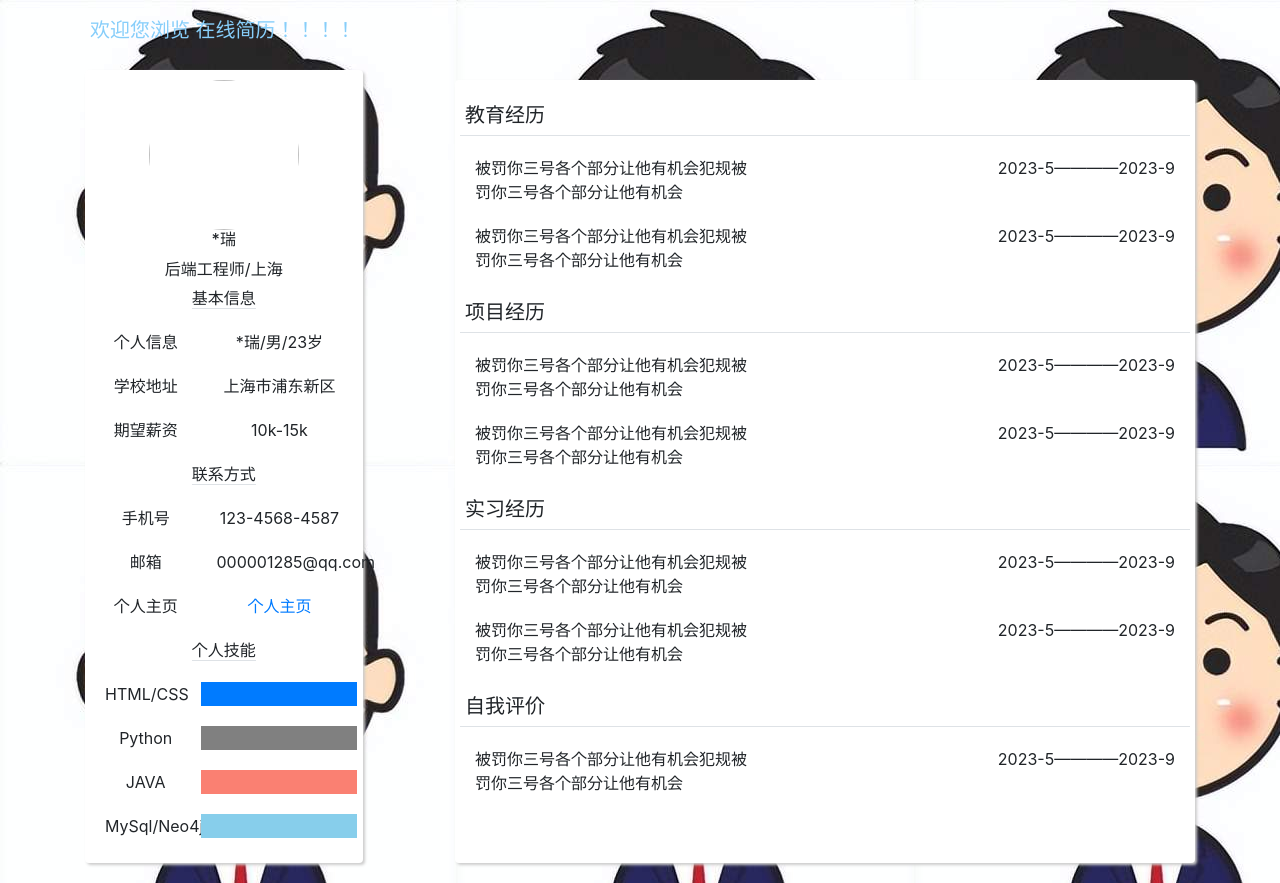
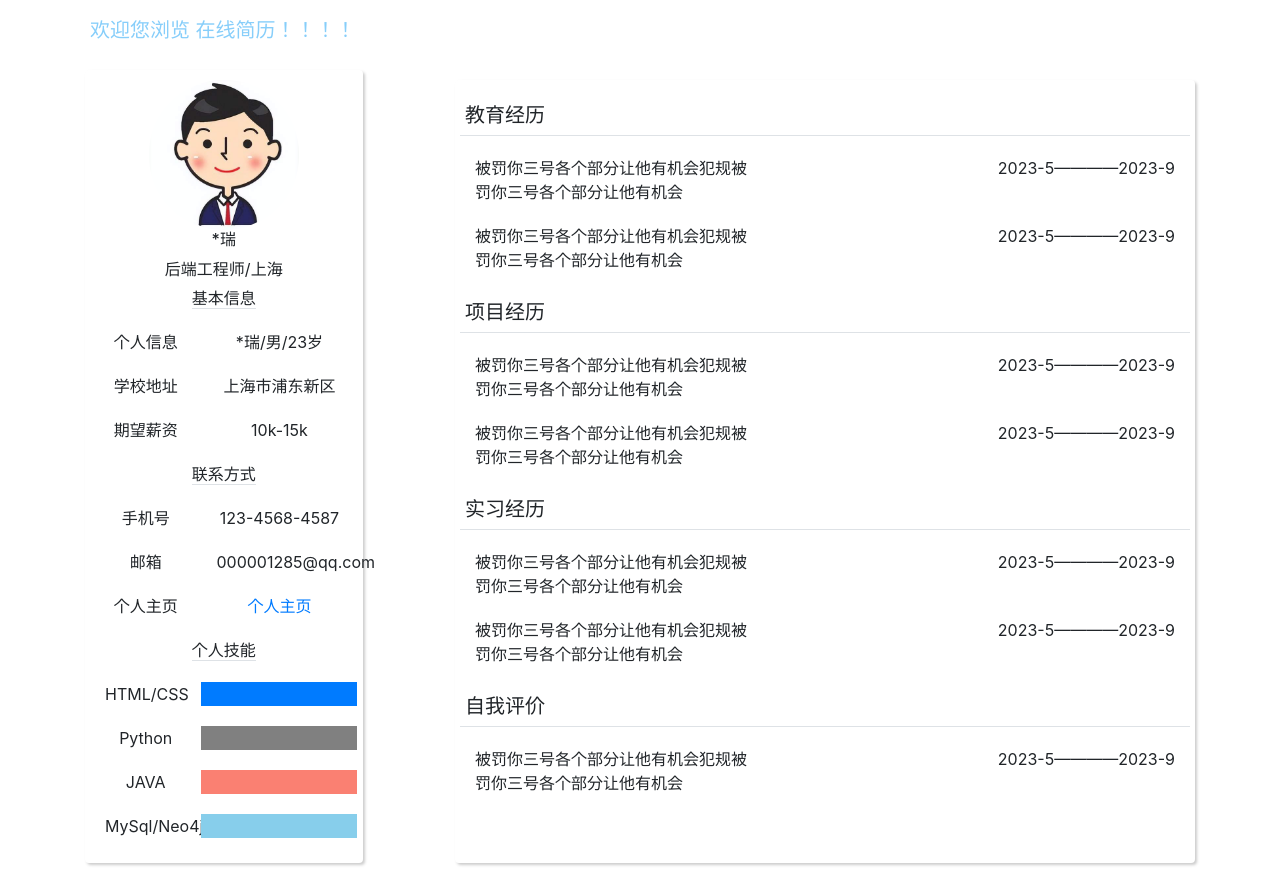
Before and after one commit to sspusunrui/sspusunrui.github.io, a plain HTML site: page resume/index.html in a window 1280 px wide. Drawn offline with Linux system fonts and the light colour scheme; some icons are missing.

Commit message:
Update index.html

```diff
--- a/resume/index.html
+++ b/resume/index.html
@@ -12,7 +12,7 @@
 
     <style type="text/css">
       body {
-        background-image: url(public/img/person.jpg);
+        background-image: url(/public/img/);
       }
       .row {
         height: auto;
@@ -51,7 +51,7 @@
       <div class="row">
         <div class="col-lg-3 mr-auto content rounded padding text-center">
           <div class="padding">
-            <img src="public/img/" class="logo rounded-circle" />
+            <img src="/public/img/person.jpg" class="logo rounded-circle" />
             <h6>*瑞</h6>
             <span>后端工程师/上海</span>
           </div>
```
